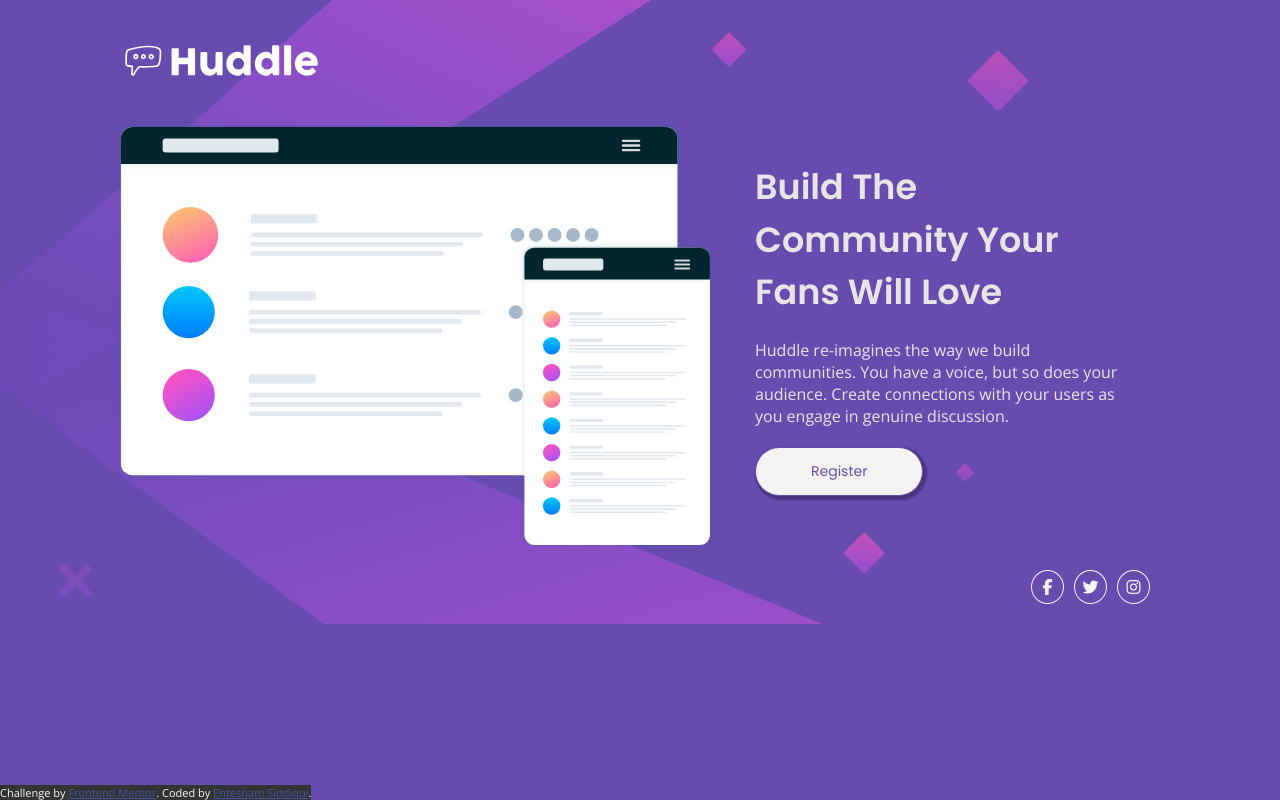
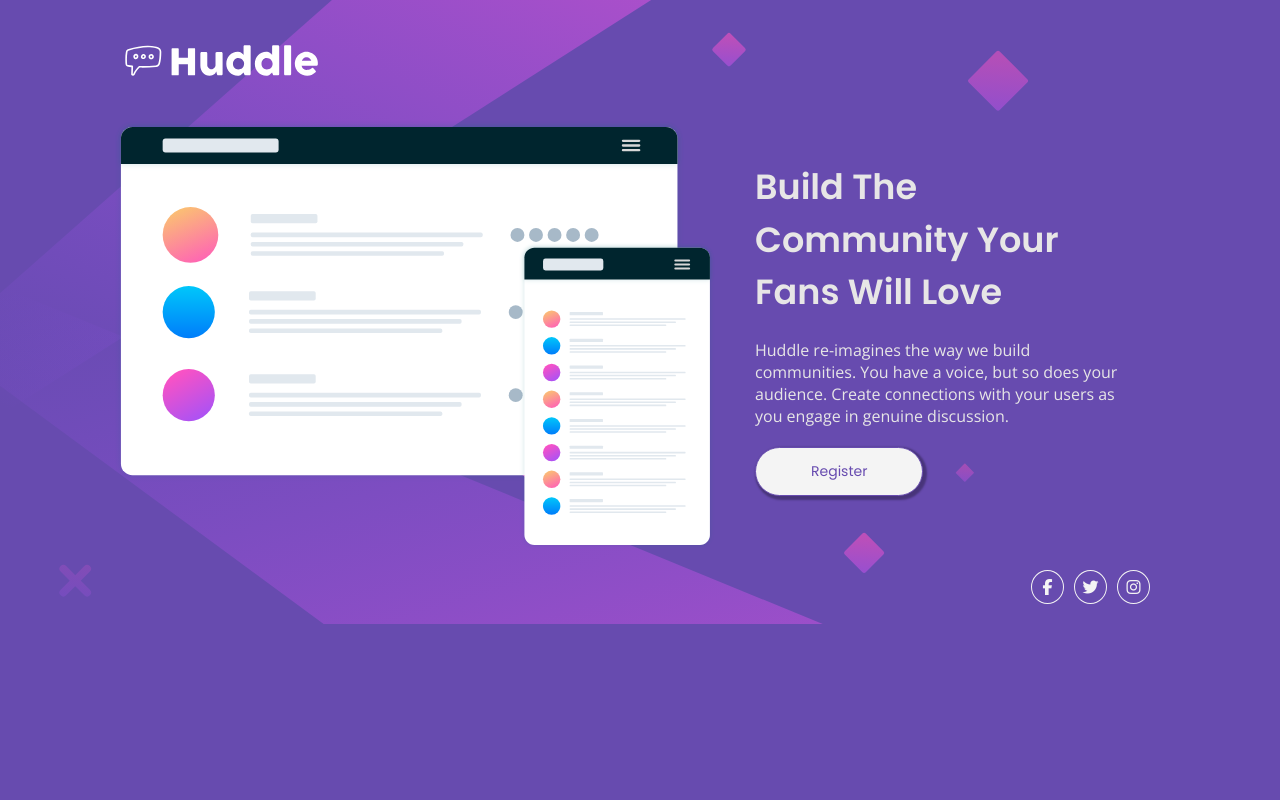
Before and after one commit to ehte444/Huddle-Landing-Page, a plain HTML site: page index.html in a window 1280 px wide. Drawn offline with nearby package versions, Linux system fonts and the light colour scheme.

Commit message:
"Aligning Code"

```diff
--- a/index.html
+++ b/index.html
@@ -16,23 +16,6 @@
     <title>Frontend Mentor | Huddle landing page with single introductory section</title>
 
     <!-- Feel free to remove these styles or customise in your own stylesheet 👍 -->
-    <style>
-      footer {
-        background-color: #333;
-        color: aliceblue;
-        position: fixed;
-        bottom: 0;
-      }
-
-      .attribution {
-        font-size: 11px;
-        text-align: center;
-      }
-
-      .attribution a {
-        color: hsl(228, 45%, 44%);
-      }
-    </style>
   </head>
 
   <body>
@@ -76,15 +59,11 @@
           <i class="fab fa-instagram"></i>
         </div>
       </section>
+
     </div>
 
 
-    <footer>
-      <p class="attribution">
-        Challenge by <a href="https://www.frontendmentor.io?ref=challenge" target="_blank">Frontend Mentor</a>.
-        Coded by <a href="#">Ehtesham Siddiqui</a>.
-      </p>
-    </footer>
+
 
   </body>
 
--- a/style.css
+++ b/style.css
@@ -205,6 +205,7 @@
     position: absolute;
     z-index: -1;
     top: 0;
+    left: 0;
     width: 100%;
   }
 
```
